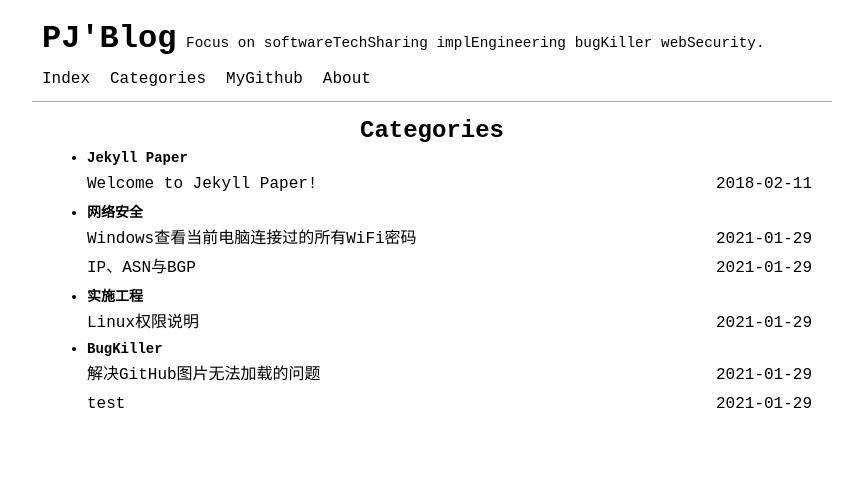
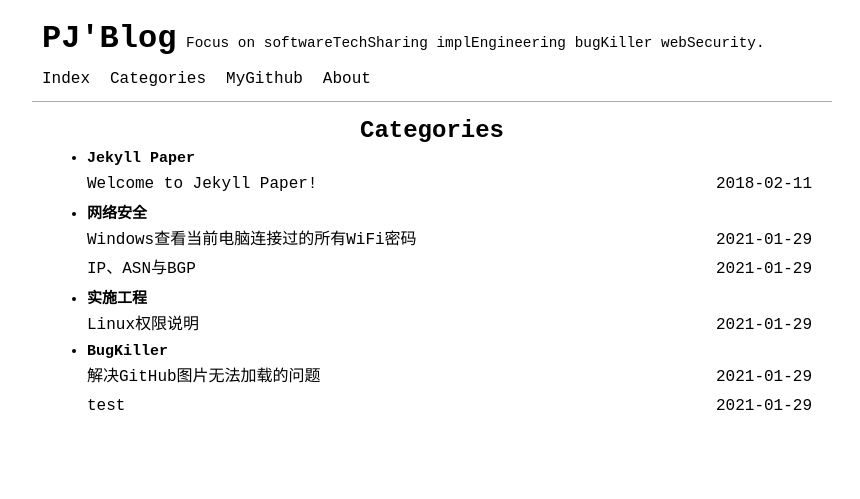
Before and after one commit to 2hux1nb0/2hux1nb0.github.io, a Jekyll site: the page built from pages/categories.html, in a window 1280 px wide. Shown: the top 499 px of the page, without its empty margins (208-1068 px from the left). Built offline with Jekyll 4.4.1, drawn with Linux system fonts in a browser that asks for light colours.

Commit message:
Update categories.html

```diff
--- a/pages/categories.html
+++ b/pages/categories.html
@@ -8,7 +8,7 @@ permalink: /categories/
   <h1 class="page-title">{{ site.data.lang[site.language].categories_title }}</h1>
   <ul class="categories-list">
     {% for category in site.categories %}
-    <li id="{{ category | first }}"><b style="font-size:14px;">{{ category | first }}
+    <li id="{{ category | first }}"><b style="font-size:15px;">{{ category | first }}
     {% assign sorted_posts = site.posts | sort: 'date' %}{% for post in sorted_posts %}{%if post.categories contains category[0]%}</b>
       <div class="posts-list-item">
         <span class="posts-list-item-name float-left"><a href="{{ post.url }}">{{ post.title }}</a></span>
```
